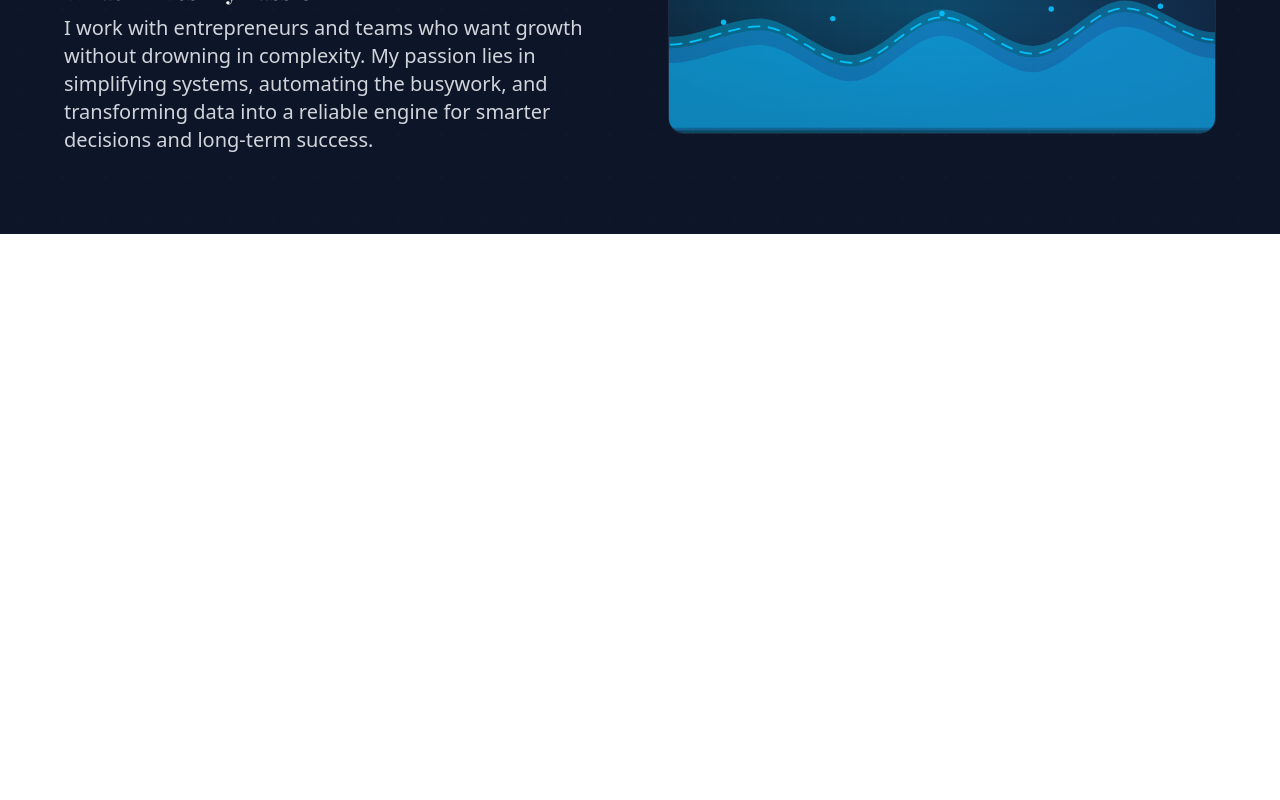
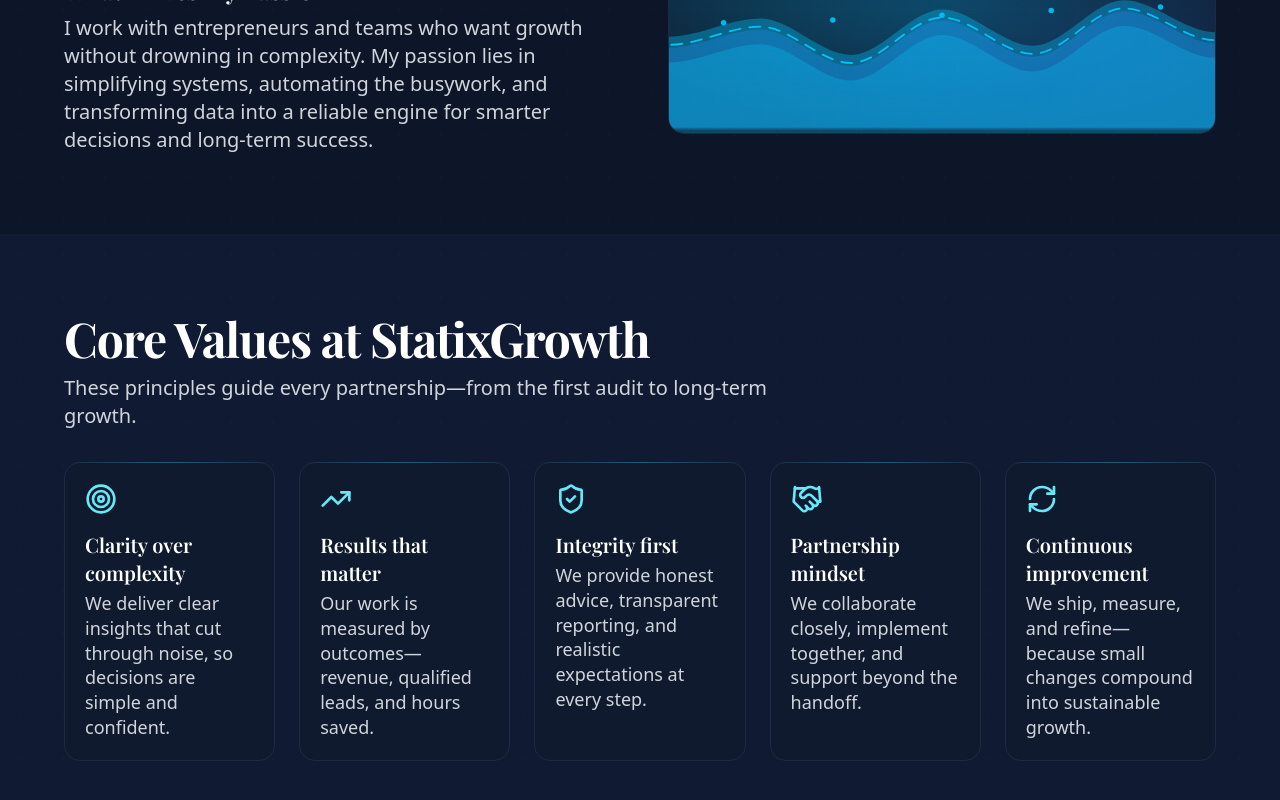
Before and after one commit to kartik-7877/statixgrowth-site, a Next.js app: page /about in a window 1280 px wide. Shown: the part 1238-2038 px from the top of the page. Before the commit the page ends 1472 px from the top, so only its background shows below. Built offline with nearby package versions, Linux system fonts and the light colour scheme.

Commit message:
Added AboutCoreValues section with optimized laptop font/spacing

```diff
--- /dev/null
+++ b/components/AboutCoreValues.js
@@ -0,0 +1,175 @@
+"use client";
+
+import { motion } from "framer-motion";
+import {
+  Target,
+  TrendingUp,
+  ShieldCheck,
+  Handshake,
+  RefreshCw,
+} from "lucide-react";
+
+/** -----------------------------------------------
+ *  AboutCoreValues Section
+ *  - Only md breakpoint tweaks for card subheading & paragraph
+ * ------------------------------------------------ */
+
+const VALUES = [
+  {
+    title: "Clarity over complexity",
+    desc:
+      "We deliver clear insights that cut through noise, so decisions are simple and confident.",
+    Icon: Target,
+  },
+  {
+    title: "Results that matter",
+    desc:
+      "Our work is measured by outcomes—revenue, qualified leads, and hours saved.",
+    Icon: TrendingUp,
+  },
+  {
+    title: "Integrity first",
+    desc:
+      "We provide honest advice, transparent reporting, and realistic expectations at every step.",
+    Icon: ShieldCheck,
+  },
+  {
+    title: "Partnership mindset",
+    desc:
+      "We collaborate closely, implement together, and support beyond the handoff.",
+    Icon: Handshake,
+  },
+  {
+    title: "Continuous improvement",
+    desc:
+      "We ship, measure, and refine—because small changes compound into sustainable growth.",
+    Icon: RefreshCw,
+  },
+];
+
+const sectionFade = {
+  hidden: { opacity: 0, y: 18 },
+  show: { opacity: 1, y: 0, transition: { duration: 0.6, ease: "easeOut" } },
+};
+
+const gridStagger = {
+  hidden: {},
+  show: {
+    transition: { staggerChildren: 0.1, delayChildren: 0.1 },
+  },
+};
+
+const cardFade = {
+  hidden: { opacity: 0, y: 14 },
+  show: {
+    opacity: 1,
+    y: 0,
+    transition: { duration: 0.5, ease: "easeOut" },
+  },
+};
+
+export default function AboutCoreValues() {
+  return (
+    <section className="relative bg-[#101B33] py-16 sm:py-20 px-6 sm:px-12 overflow-hidden">
+      {/* Background accent grid */}
+      <div
+        aria-hidden="true"
+        className="pointer-events-none absolute inset-0 opacity-[0.15]
+        [background-image:radial-gradient(rgba(0,200,255,0.18)_1px,transparent_1px)]
+        [background-size:42px_42px]"
+      />
+
+      <motion.div
+        variants={sectionFade}
+        initial="hidden"
+        whileInView="show"
+        viewport={{ once: true, amount: 0.2 }}
+        className="relative max-w-6xl mx-auto"
+      >
+        {/* Section Title (unchanged) */}
+        <h2
+          className="font-display text-white mb-3
+                     text-2xl sm:text-3xl md:text-5xl
+                     font-bold leading-[1.2] tracking-tight"
+        >
+          Core Values at StatixGrowth
+        </h2>
+
+        {/* Intro Line (unchanged) */}
+        <p
+          className="font-sans text-gray-300 max-w-3xl
+                     text-sm sm:text-base md:text-xl leading-relaxed"
+        >
+          These principles guide every partnership—from the first audit to long-term growth.
+        </p>
+
+        {/* Values Grid */}
+        <motion.div
+          variants={gridStagger}
+          initial="hidden"
+          whileInView="show"
+          viewport={{ once: true, amount: 0.2 }}
+          className="mt-8 grid grid-cols-2 sm:grid-cols-5 gap-4 sm:gap-5 md:gap-6"
+        >
+          {VALUES.map(({ title, desc, Icon }, i) => {
+            const titleId = `value-title-${i}`;
+            const descId = `value-desc-${i}`;
+
+            const mobileLastCardClass =
+              i === 4 ? "col-span-2 justify-self-center sm:col-span-1" : "";
+
+            return (
+              <motion.article
+                key={title}
+                variants={cardFade}
+                aria-label={title}
+                aria-labelledby={titleId}
+                aria-describedby={descId}
+                className={`group relative rounded-2xl border border-[#1E2A44] bg-[#0F1A2E]
+                           p-4 sm:p-5 md:p-5
+                           transition-all duration-300 ease-out
+                           hover:-translate-y-1 hover:shadow-lg
+                           hover:border-cyan-400/40 focus-within:border-cyan-400/50
+                           focus-within:shadow-lg outline-none ${mobileLastCardClass}`}
+                tabIndex={0}
+              >
+                {/* top hairline glow */}
+                <div className="absolute -top-px left-0 right-0 h-px bg-gradient-to-r from-transparent via-cyan-400/30 to-transparent" />
+
+                {/* icon (unchanged) */}
+                <div className="mb-3 md:mb-4 inline-flex items-center justify-center rounded-xl
+                                bg-white/0 text-cyan-300 group-hover:text-cyan-400
+                                transition-colors duration-300">
+                  <Icon aria-hidden="true" className="h-6 w-6 sm:h-6 sm:w-6 md:h-8 md:w-8" />
+                </div>
+
+                {/* card subheading — md font size slightly smaller */}
+                <h3
+                  id={titleId}
+                  className="font-display text-white
+                             text-lg sm:text-xl md:text-xl
+                             font-semibold leading-snug"
+                >
+                  {title}
+                </h3>
+
+                {/* card paragraph — md font size & line-height slightly tighter */}
+                <p
+                  id={descId}
+                  className="font-sans text-gray-300 mt-1.5 md:mt-1
+                             text-sm sm:text-base md:text-lg
+                             leading-relaxed md:leading-snug"
+                >
+                  {desc}
+                </p>
+
+                {/* hover ring */}
+                <div className="pointer-events-none absolute inset-0 rounded-2xl ring-0 ring-cyan-400/0 transition-all duration-300 group-hover:ring-1 group-hover:ring-cyan-400/25" />
+              </motion.article>
+            );
+          })}
+        </motion.div>
+      </motion.div>
+    </section>
+  );
+}
--- a/pages/about.js
+++ b/pages/about.js
@@ -1,12 +1,14 @@
 // pages/about.js
 import AboutHero from "@/components/AboutHero";
 import AboutStoryMission from "@/components/AboutStoryMission";
+import AboutCoreValues from "@/components/AboutCoreValues";
 
 export default function AboutPage() {
   return (
     <>
       <AboutHero />
       <AboutStoryMission />
+      <AboutCoreValues />
       {/* Later you can add more sections like MiniBio, WhyWorkWithUs, etc. */}
     </>
   );
```
